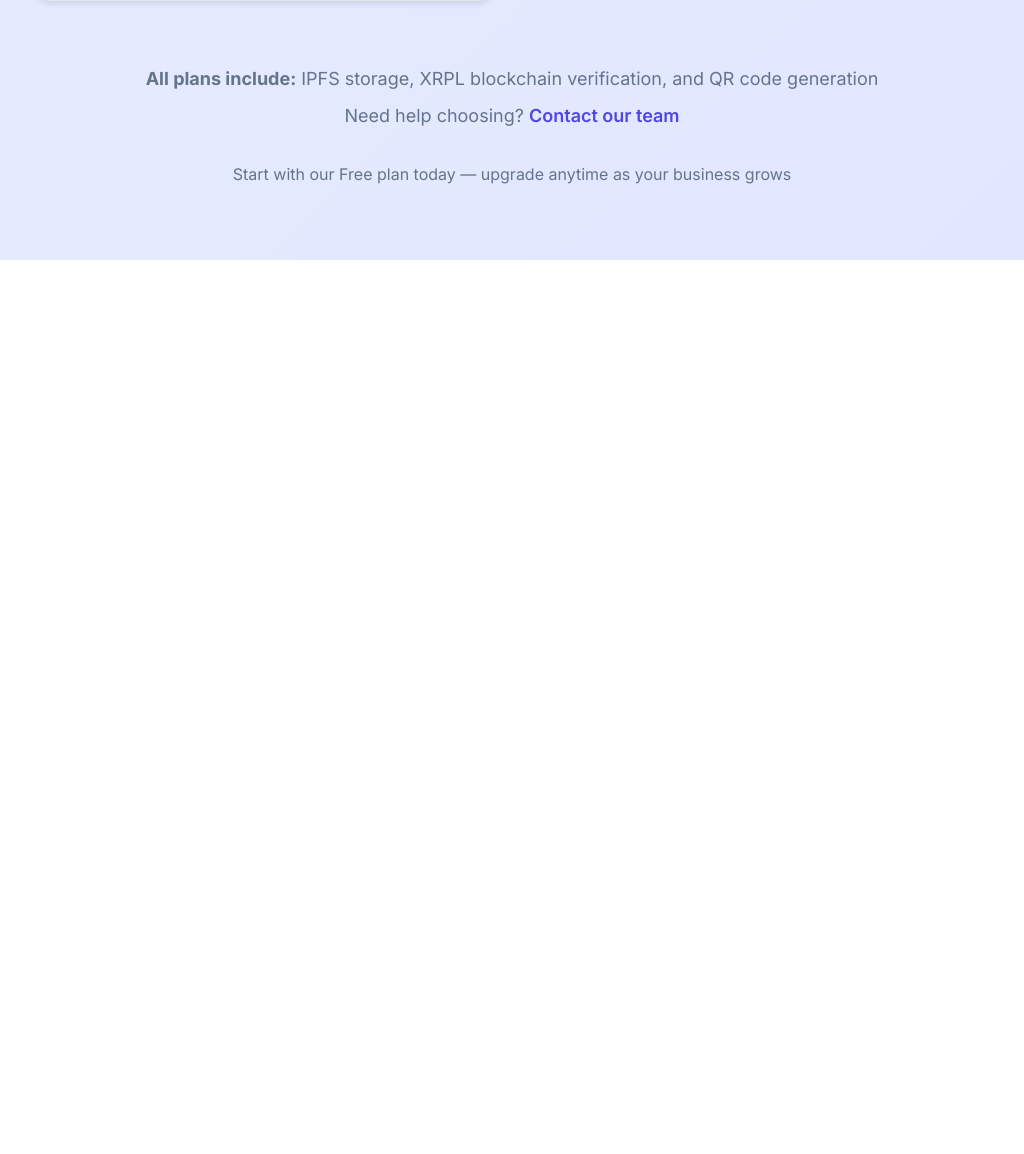
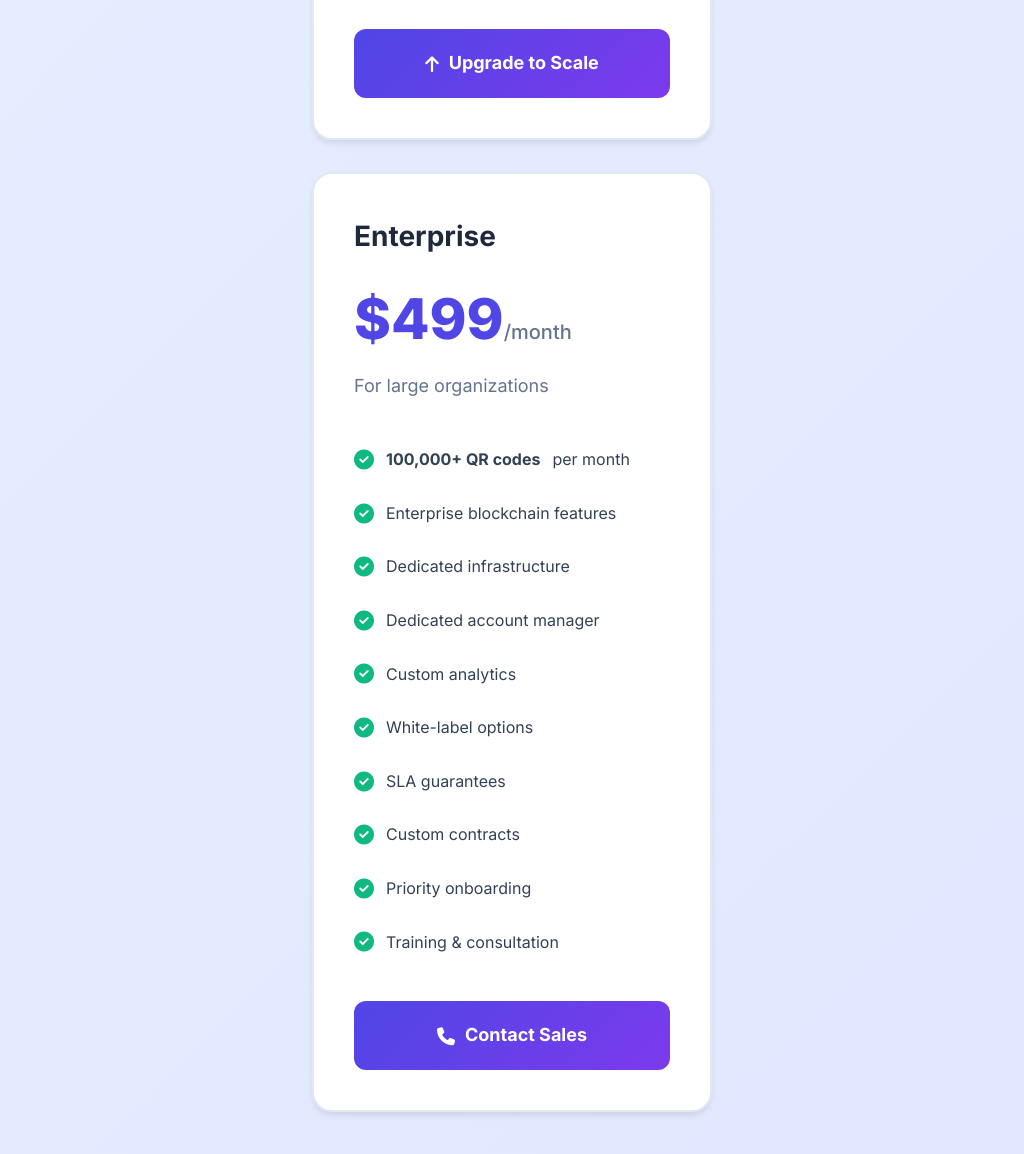
Before and after one commit to BizTrackxrp/Biztrack.xrp, a website: page pricing-public.html in a window 1024 px wide. Shown: the part 2455-3609 px from the top of the page. Before the commit the page ends 2715 px from the top, so only its background shows below. Drawn offline with Linux system fonts and the light colour scheme.

Commit message:
Update pricing-public.html

```diff
--- a/pricing-public.html
+++ b/pricing-public.html
@@ -122,9 +122,12 @@
 
     .pricing-grid {
       display: grid;
-      grid-template-columns: repeat(auto-fit, minmax(300px, 1fr));
+      grid-template-columns: repeat(3, minmax(300px, 1fr));
       gap: 2rem;
       margin-bottom: 3rem;
+      max-width: 1200px;
+      margin-left: auto;
+      margin-right: auto;
     }
 
     .pricing-card {
@@ -274,6 +277,13 @@
         grid-template-columns: 1fr;
       }
     }
+
+    @media (max-width: 1100px) and (min-width: 769px) {
+      .pricing-grid {
+        grid-template-columns: 1fr;
+        max-width: 400px;
+      }
+    }
   </style>
 </head>
 <body>
@@ -328,6 +338,7 @@
           <li class="disabled"><i class="fas fa-times-circle"></i> Advanced blockchain features</li>
           <li class="disabled"><i class="fas fa-times-circle"></i> 24/7 priority support</li>
           <li class="disabled"><i class="fas fa-times-circle"></i> Custom integrations</li>
+          <li class="disabled"><i class="fas fa-times-circle"></i> Dedicated account manager</li>
         </ul>
         <a href="register.html" class="cta-button">
           <i class="fas fa-arrow-up"></i> Upgrade to Essential
@@ -374,6 +385,8 @@
           <li><i class="fas fa-check-circle"></i> White-label options</li>
           <li><i class="fas fa-check-circle"></i> SLA guarantees</li>
           <li><i class="fas fa-check-circle"></i> Custom contracts</li>
+          <li><i class="fas fa-check-circle"></i> Priority onboarding</li>
+          <li><i class="fas fa-check-circle"></i> Training & consultation</li>
         </ul>
         <a href="mailto:sales@biztrack.io" class="cta-button">
           <i class="fas fa-phone"></i> Contact Sales
```
